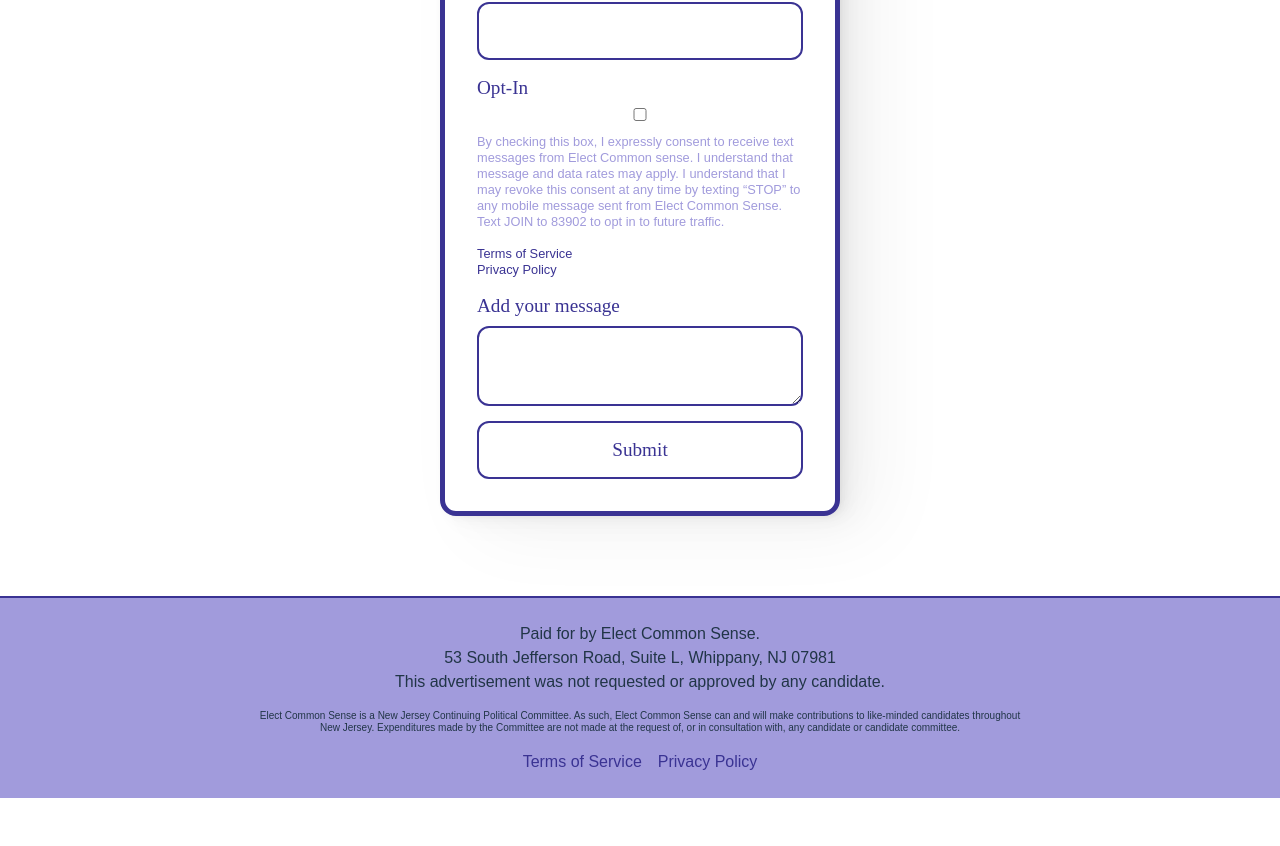
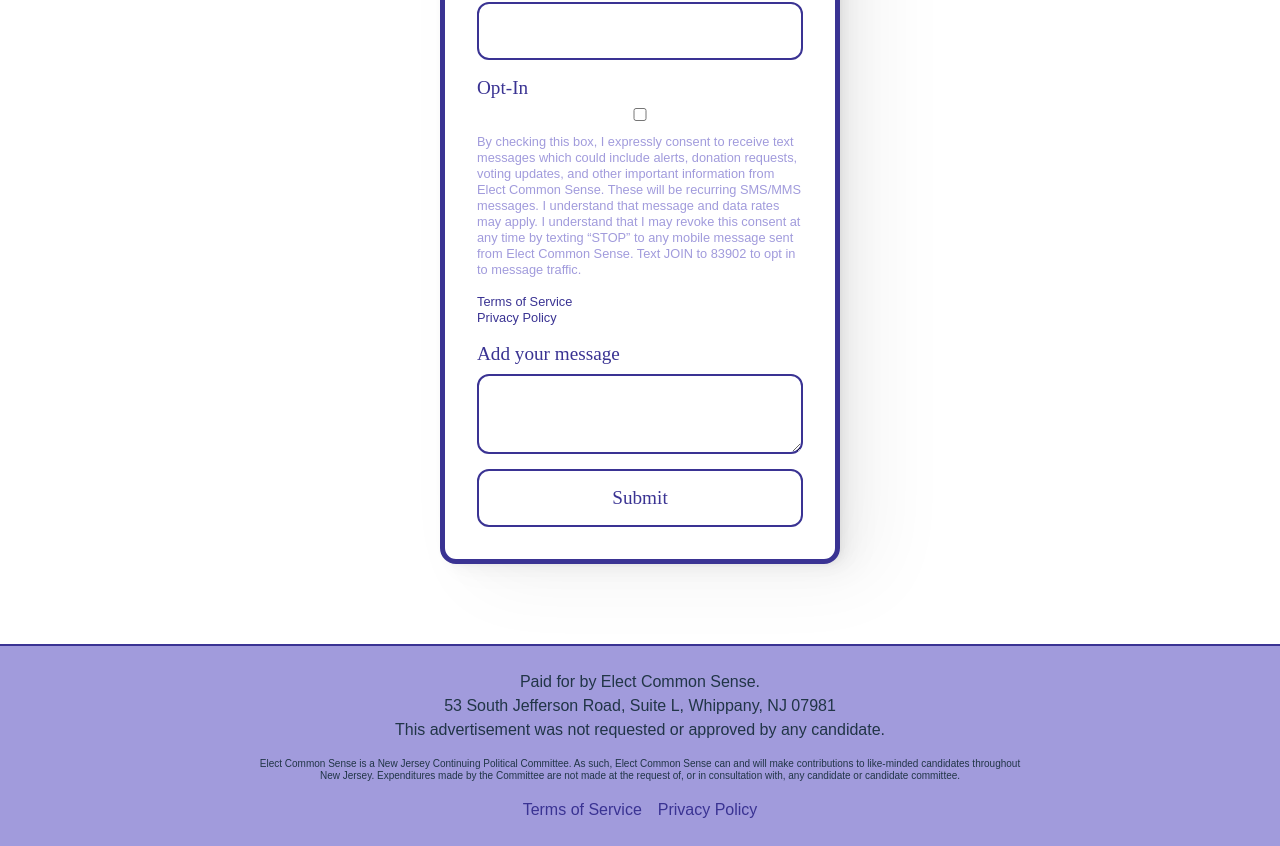
Before and after one commit to National-Public-Affairs/ecs-cra, a React (Create React App) app in the folder client/: page /contact in a window 1280 px wide. Shown: the part 880-1726 px from the top of the page. Before the commit the page ends 1678 px from the top, so only its background shows below. Built offline with nearby package versions, Linux system fonts and the light colour scheme; a web font is replaced by a local one.

Commit message:
updated opt-in disclaimer

```diff
--- a/client/src/pages/Contact/Contact.tsx
+++ b/client/src/pages/Contact/Contact.tsx
@@ -128,7 +128,7 @@ export default function Contact() {
         {errors.optIn?.type === 'required'
           && <div role="alert">Opt-in is required</div>}
         <p className={styles.disclaimer}>
-          By checking this box, I expressly consent to receive text messages from Elect Common sense. I understand that message and data rates may apply. I understand that I may revoke this consent at any time by texting “STOP” to any mobile message sent from Elect Common Sense. Text JOIN to 83902 to opt in to future traffic.
+          By checking this box, I expressly consent to receive text messages which could include alerts, donation requests, voting updates, and other important information from Elect Common Sense. These will be recurring SMS/MMS messages. I understand that message and data rates may apply. I understand that I may revoke this consent at any time by texting “STOP” to any mobile message sent from Elect Common Sense. Text JOIN to 83902 to opt in to message traffic.
           <br />
           <br />
           <Link to="/terms-of-service">
```
